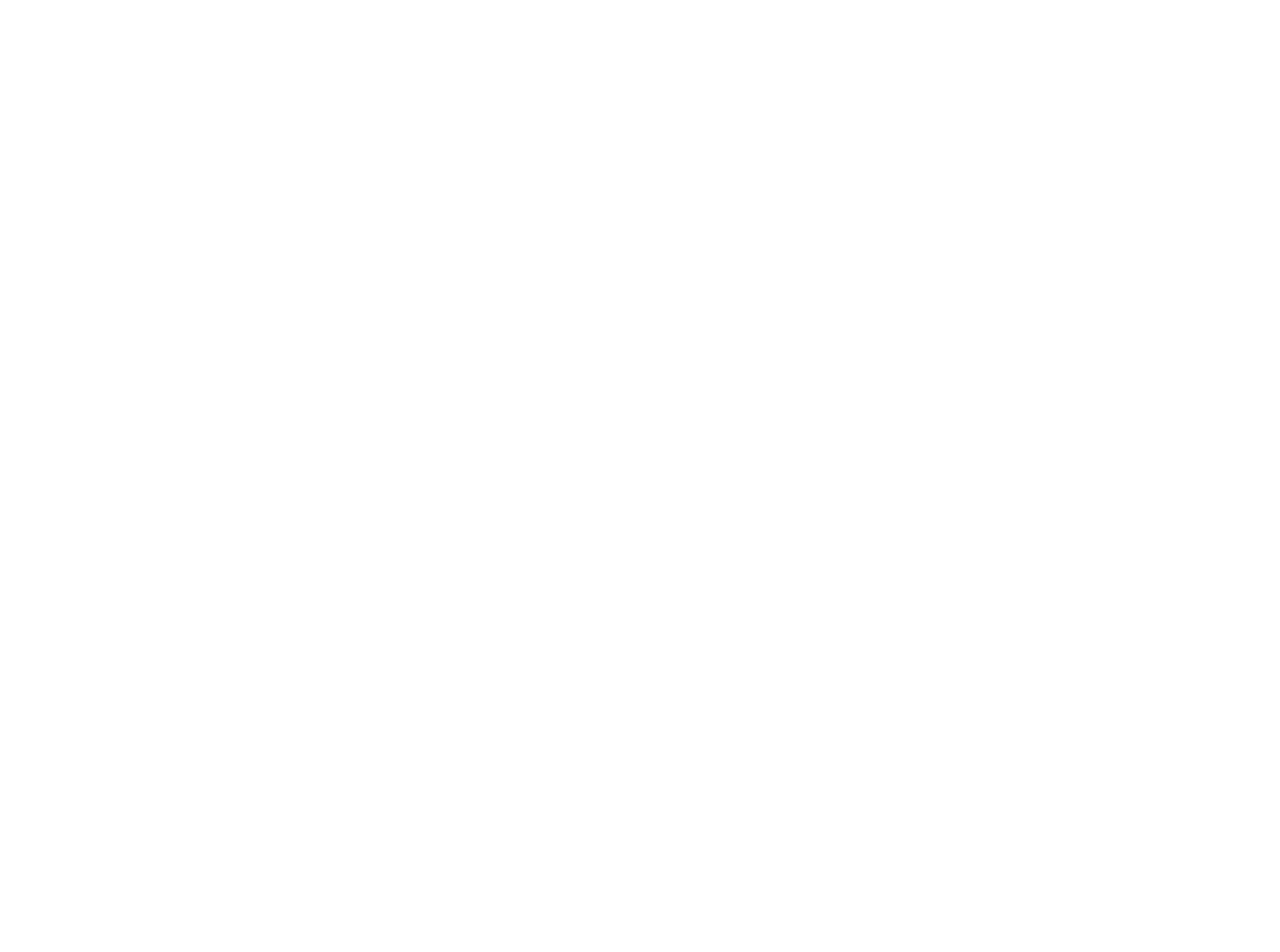
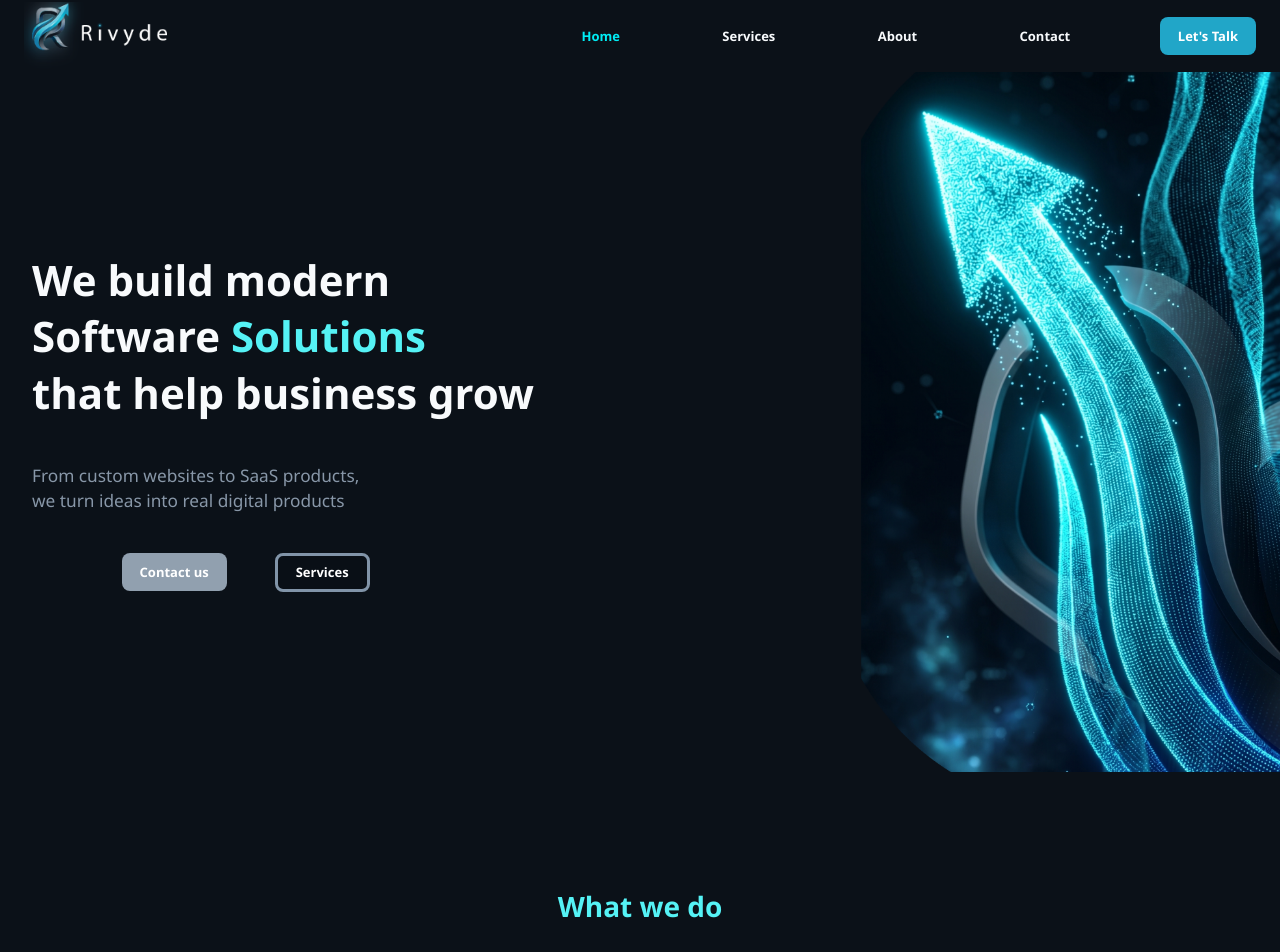
Before and after one commit to RivydeLabs/rivyde-website, a React (Vite) app: page / in a window 1280 px wide. Shown: the top 952 px of the page. Before the commit the page ends 800 px from the top, so only its background shows below. Built offline with nearby package versions, Linux system fonts and the light colour scheme.

Commit message:
feat: compose landing page

```diff
--- a/src/App.tsx
+++ b/src/App.tsx
@@ -1,5 +1,20 @@
-function App() {
-  return <></>;
+import { Box } from "@mui/material";
+import About from "./components/About";
+import Contact from "./components/Contact";
+import Footer from "./components/Footer";
+import Hero from "./components/Hero";
+import Navbar from "./components/Navbar";
+import Services from "./components/Services";
+
+export default function App() {
+  return (
+    <Box component="main">
+      <Navbar />
+      <Hero />
+      <Services />
+      <About />
+      <Contact />
+      <Footer />
+    </Box>
+  );
 }
-
-export default App;
--- a/src/main.tsx
+++ b/src/main.tsx
@@ -1,9 +1,14 @@
 import { StrictMode } from "react";
 import { createRoot } from "react-dom/client";
-import App from "./App.tsx";
+import { CssBaseline, ThemeProvider } from "@mui/material";
+import App from "./App";
+import { theme } from "./theme";
 
 createRoot(document.getElementById("root")!).render(
   <StrictMode>
-    <App />
+    <ThemeProvider theme={theme}>
+      <CssBaseline />
+      <App />
+    </ThemeProvider>
   </StrictMode>,
 );
```
